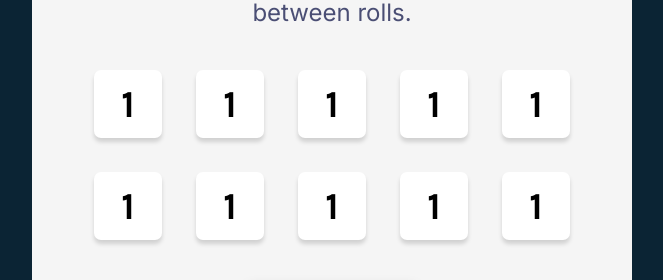
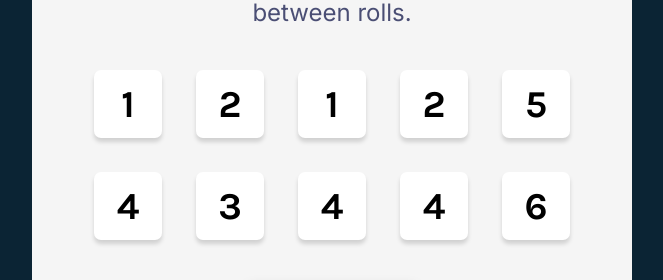
Before and after one commit to Samenti/scrimba-tenzies-app, a React (Create React App) app: page / in a window 1280 px wide. Shown: the part 228-508 px from the top of the page, without its empty margins (308-971 px from the left). Built offline with nearby package versions, Linux system fonts and the light colour scheme.

Commit message:
allNewDice() function generates random die rolls for display; changed CSS to use cursor: pointer for die faces

```diff
--- a/src/App.js
+++ b/src/App.js
@@ -2,7 +2,14 @@ import React from 'react';
 import Die from './components/Die';
 
 export default function App() {
-  const dice = [1, 1, 1, 1, 1, 1, 1, 1, 1, 1];
+  const [dice, setDice] = React.useState(allNewDice());
+  function allNewDice() {
+    let array = new Array();
+    for (let i = 0; i < 10; i++) {
+      array.push(Math.floor(Math.random() * 6) + 1);
+    }
+    return array;
+  }
   const diceElements = dice.map(
     (die, index) => <Die key={index} face={die}/>
   );
--- a/src/index.css
+++ b/src/index.css
@@ -60,6 +60,7 @@ main {
   font-size: 38px;
   line-height: 45px;
   font-weight: 700;
+  cursor: pointer;
 }
 
 .roll-btn {
@@ -75,8 +76,5 @@ main {
   font-family: "Karla", sans-serif;
   font-weight: 700;
   line-height: 36px;
-}
-
-.roll-btn:hover {
   cursor: pointer;
 }
```
